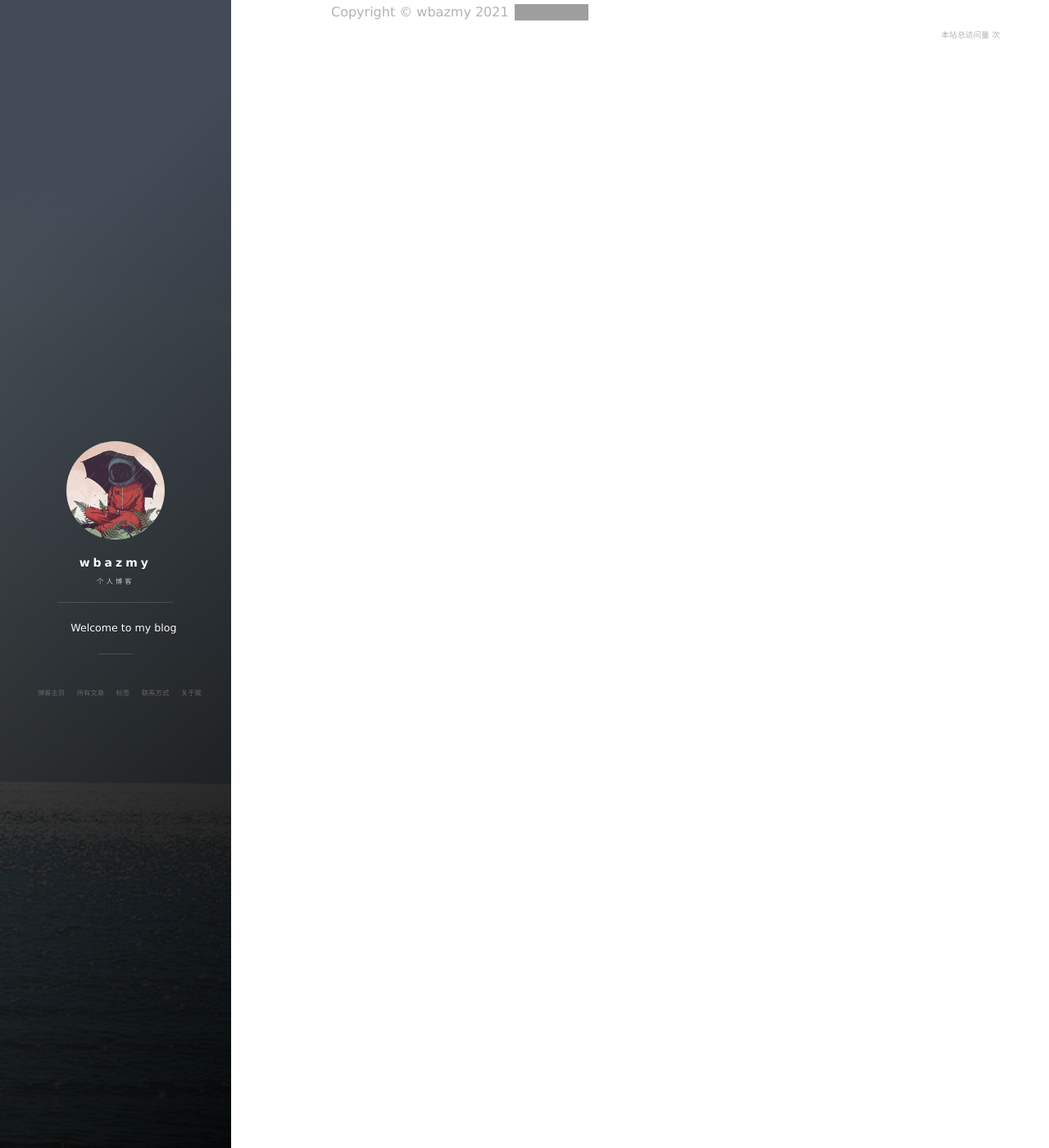
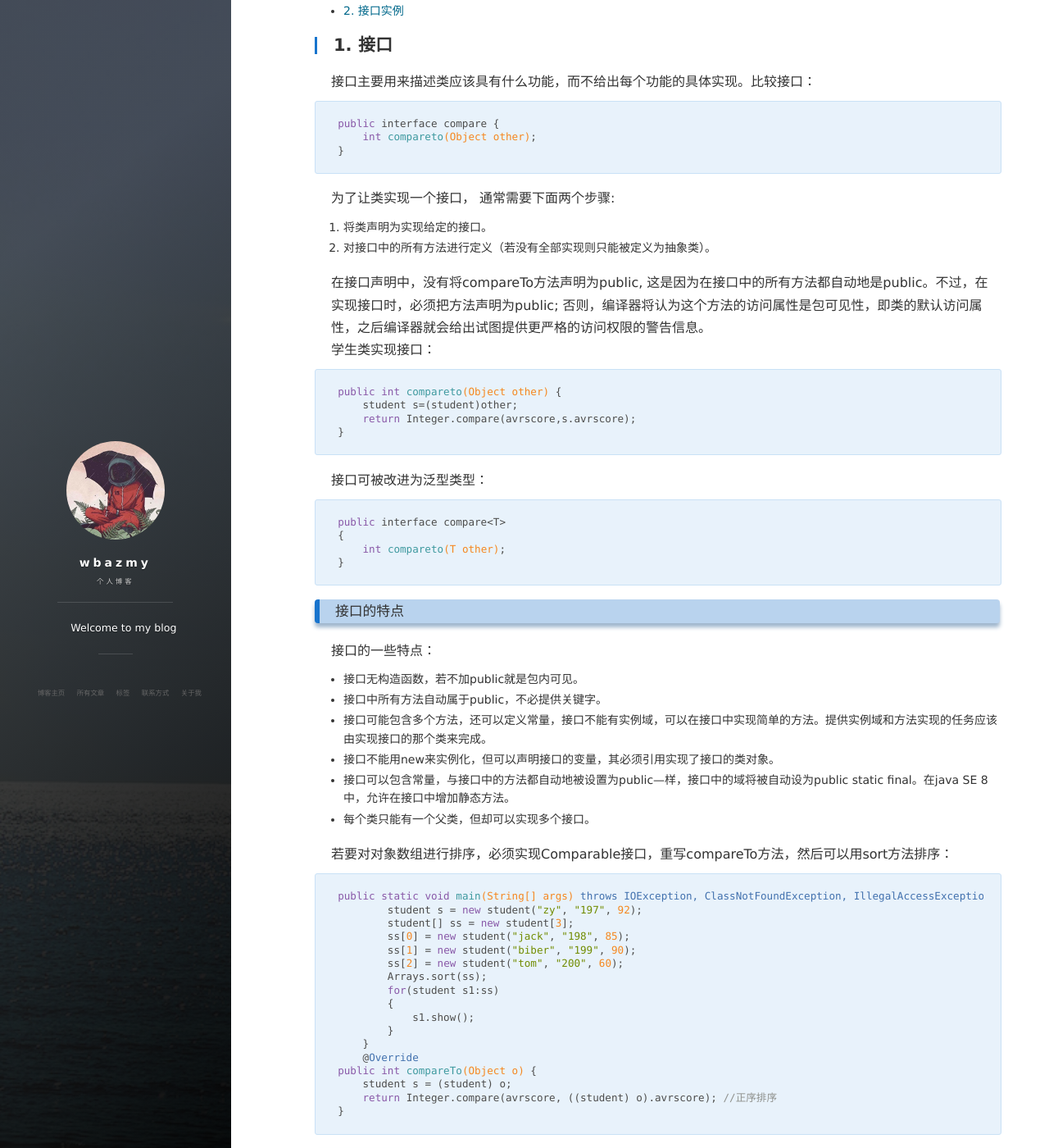
Before and after one commit to wbazmy/wbazmy.github.io, a Jekyll site: the page built from _posts/2021-10-07-接口，lambda表达式与内部类.md, in a window 1280 px wide and 1400 px high, scrolled down 270 px. Shown: the whole window at 82% size. Built offline with Jekyll 4.4.1, drawn with Linux system fonts in a browser that asks for light colours; nearby versions of some CDN libraries; comment, search, counter and statistics services are not loaded; some of the changed text lies outside the part shown; grey boxes are pictures that could not be loaded.

Commit message:
Update 2021-10-07-接口，lambda表达式与内部类.md

````diff
--- a/_posts/2021-10-07-接口，lambda表达式与内部类.md
+++ b/_posts/2021-10-07-接口，lambda表达式与内部类.md
@@ -4,3 +4,88 @@ title: 接口，lambda表达式与内部类
 date: 2021-10-07
 tags: JavaSE基础
 ---
+## 1. 接口
+接口主要用来描述类应该具有什么功能，而不给出每个功能的具体实现。比较接口：
+
+```java
+public interface compare {
+    int compareto(Object other);
+}
+```
+
+为了让类实现一个接口， 通常需要下面两个步骤:
+1. 将类声明为实现给定的接口。
+2. 对接口中的所有方法进行定义（若没有全部实现则只能被定义为抽象类）。
+
+在接口声明中，没有将compareTo方法声明为public, 这是因为在接口中的所有方法都自动地是public。不过，在实现接口时，必须把方法声明为public; 否则，编译器将认为这个方法的访问属性是包可见性，即类的默认访问属性，之后编译器就会给出试图提供更严格的访问权限的警告信息。
+学生类实现接口：
+
+```java
+public int compareto(Object other) {
+    student s=(student)other;
+    return Integer.compare(avrscore,s.avrscore);
+}
+```
+
+接口可被改进为泛型类型：
+
+```java
+public interface compare<T>
+{
+    int compareto(T other);
+}
+```
+
+### 接口的特点
+接口的一些特点：
+- 接口无构造函数，若不加public就是包内可见。
+- 接口中所有方法自动属于public，不必提供关键字。
+- 接口可能包含多个方法，还可以定义常量，接口不能有实例域，可以在接口中实现简单的方法。提供实例域和方法实现的任务应该由实现接口的那个类来完成。
+- 接口不能用new来实例化，但可以声明接口的变量，其必须引用实现了接口的类对象。
+- 接口可以包含常量，与接口中的方法都自动地被设置为public—样，接口中的域将被自动设为public static final。在java SE 8中，允许在接口中增加静态方法。
+- 每个类只能有一个父类，但却可以实现多个接口。
+
+若要对对象数组进行排序，必须实现Comparable接口，重写compareTo方法，然后可以用sort方法排序：
+
+```java
+public static void main(String[] args) throws IOException, ClassNotFoundException, IllegalAccessException, InstantiationException, NoSuchFieldException, NoSuchMethodException, InvocationTargetException {
+        student s = new student("zy", "197", 92);
+        student[] ss = new student[3];
+        ss[0] = new student("jack", "198", 85);
+        ss[1] = new student("biber", "199", 90);
+        ss[2] = new student("tom", "200", 60);
+        Arrays.sort(ss);
+        for(student s1:ss)
+        {
+            s1.show();
+        }
+    }
+    @Override
+public int compareTo(Object o) {
+    student s = (student) o;
+    return Integer.compare(avrscore, ((student) o).avrscore); //正序排序
+}
+```
+
+### 接口与抽象类
+接口：调用功能。可以实现多个接口。
+抽象类：上下级，有层次关系，只能单继承。
+
+### 默认方法
+可以为接口方法提供一个默认实现（可以不被重写）。必须用default修饰符标记这样一个方法。
+
+```java
+public interface compare {
+    default int compareto(Object other)
+    {
+        return 0;
+    }
+}
+```
+
+默认方法可以解决“接口演化”问题，即如果接口新增方法，以前实现该接口的类不至于无法运行。
+如果先在一个接口中将一个方法定义为默认方法，然后又在超类或另一个接口中定义了同样的方法，会发生什么情况？规则：
+1. 超类优先。如果超类提供了一个具体方法，同名而且有相同参数类型的默认方法会被忽略。
+2. 接口冲突。如果一个超接口提供了一个默认方法，另一个接口提供了一个同名而且参数类型（不论是否是默认参数）相同的方法，必须覆盖这个方法来解决冲突。
+
+## 2. 接口实例
````
